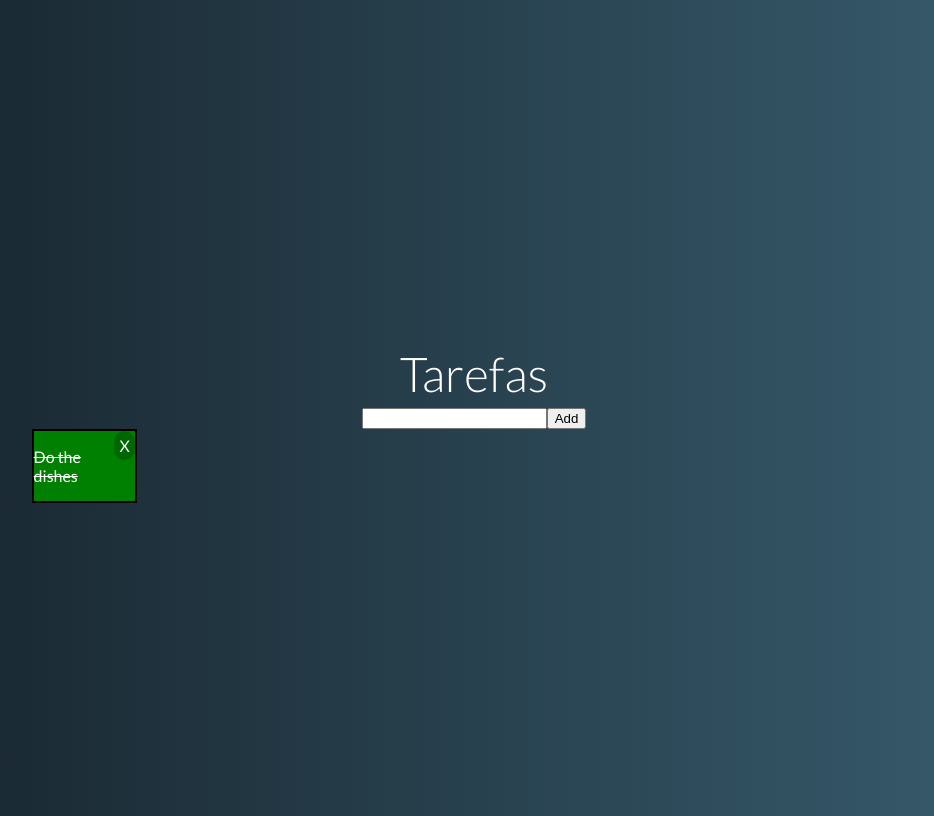
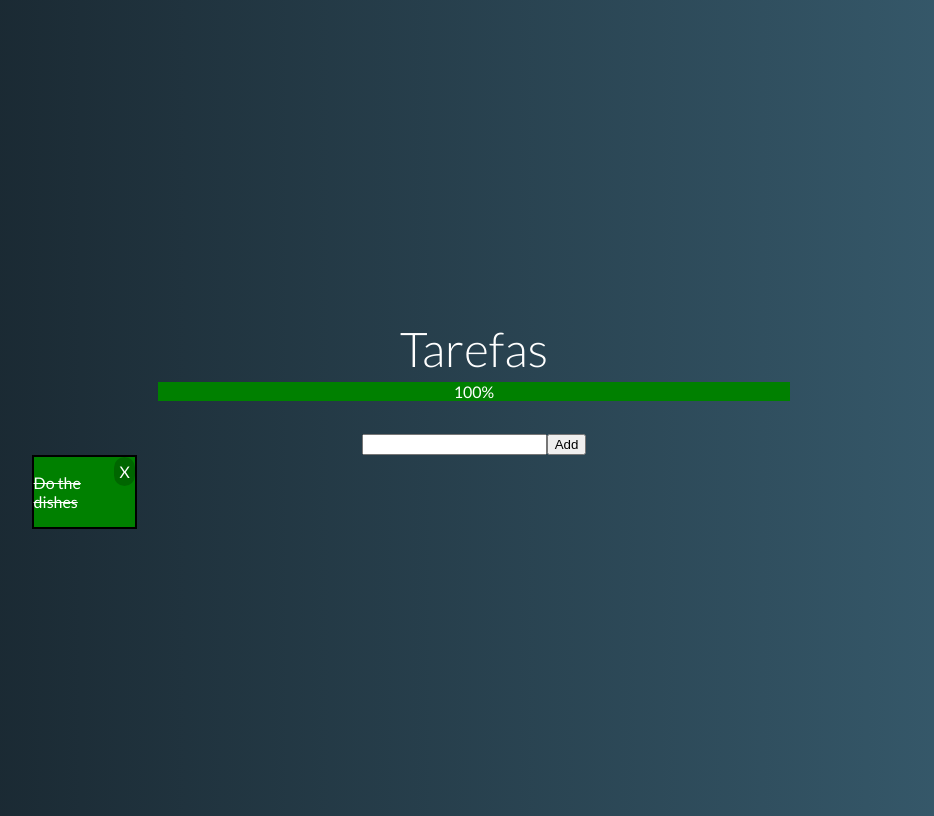
Before and after one commit to joaofelipesus/todo-list-vue-course, a Vue app: page / in a window 1280 px wide. Shown: the whole page, without its empty margins (166-1100 px from the left). Built offline with nearby package versions, Linux system fonts and the light colour scheme.

Commit message:
feat: add progressbar to home.

```diff
--- a/src/App.vue
+++ b/src/App.vue
@@ -1,20 +1,32 @@
 <template>
   <div id="app">
     <h1>Tarefas</h1>
+    <progress-bar :percentage="taskCompletePercentage" />
     <task-form @addTask="handleAddTask"/>
     <task-list :tasks="tasks" />
   </div>
 </template>
 
 <script>
+import ProgressBar from './components/ProgressBar.vue'
 import TaskForm from './components/TaskForm.vue'
 import TaskList from './components/TaskList.vue'
 
 export default {
-  components: { TaskList, TaskForm },
+  components: { TaskList, TaskForm, ProgressBar },
   data () {
     return {
       tasks: [{ description: 'Do the dishes', status: 'done' }]
+    }
+  },
+
+  computed: {
+    taskCompletePercentage () {
+      const finishedTasks = this.tasks.filter(task => {
+        return task.status === 'done'
+      }).length
+      const completeTasks = finishedTasks / this.tasks.length
+      return parseInt(completeTasks * 100)
     }
   },
 
--- a/src/components/ProgressBar.vue
+++ b/src/components/ProgressBar.vue
@@ -32,7 +32,7 @@ export default {
   .progress-bar {
     text-align: center;
     width: 50%;
-    margin-left: 25%;
+    margin-bottom: 2em;
   }
 
   .all-done {
```
